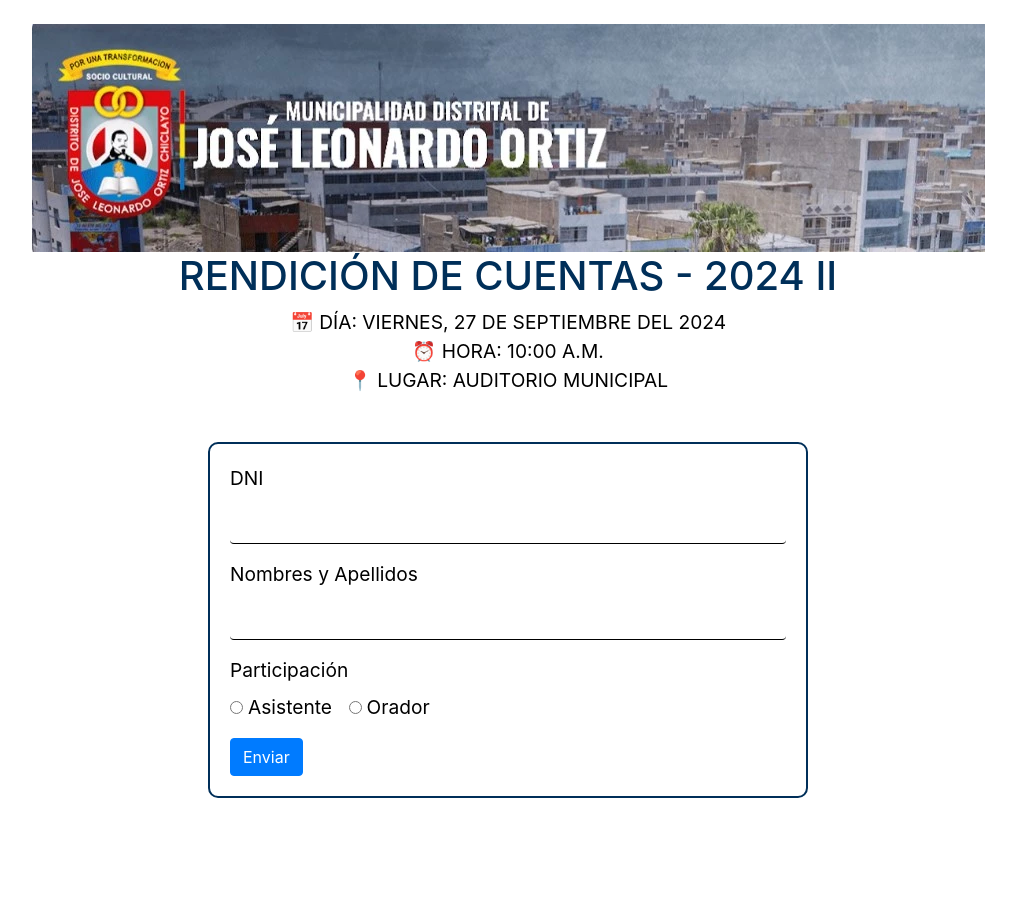
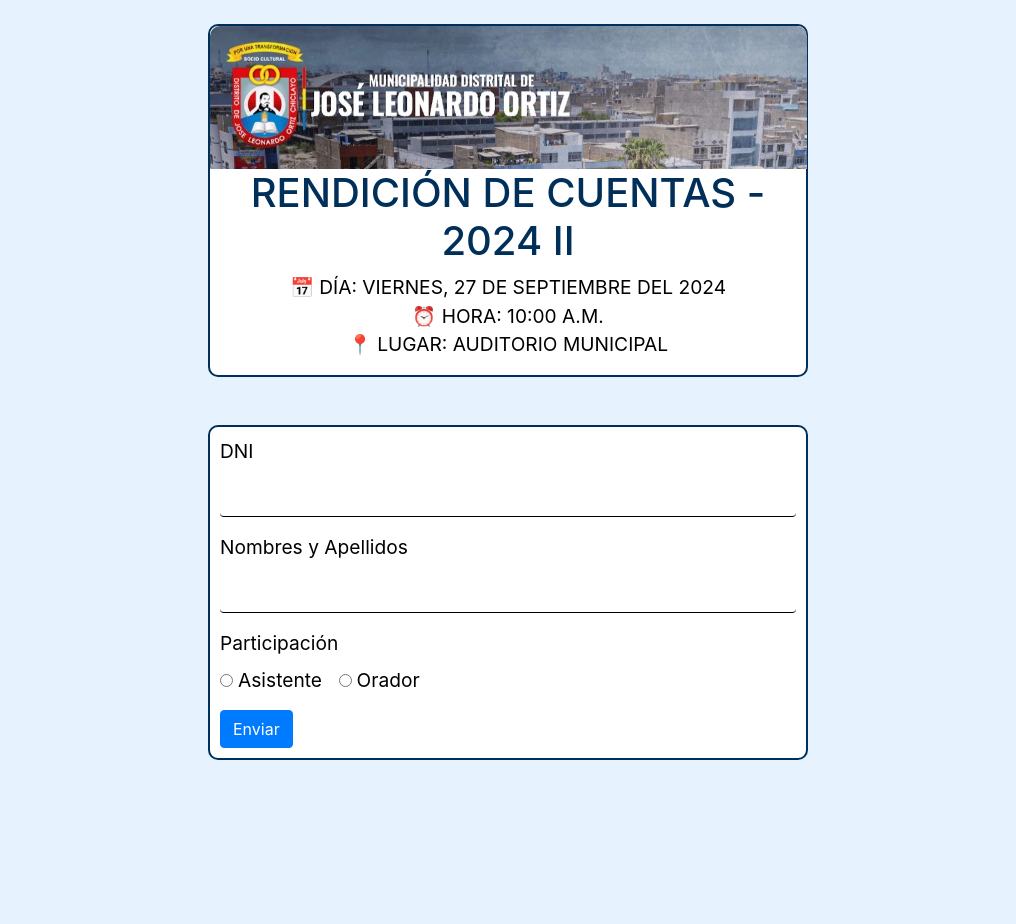
Before and after one commit to JulianB0315/rendicion_cuentas, a CodeIgniter 4 app: the page made by app/Views/form.php in a window 1280 px wide. Shown: the whole page, without its empty margins (132-1148 px from the left). Before the commit the page ends 798 px from the top, so only its background shows below. Run offline with PHP 8.4 and a stand-in for CodeIgniter, Linux system fonts and the light colour scheme; the template is opened without the code that fills it, so the values that code supplies are empty; some libraries are stand-ins or nearby versions.

Commit message:
Update form.php

```diff
--- a/app/Views/form.php
+++ b/app/Views/form.php
@@ -8,9 +8,9 @@
     <link href="https://stackpath.bootstrapcdn.com/bootstrap/4.5.2/css/bootstrap.min.css" rel="stylesheet">
 </head>
 
-<body>
-    <div class="text-center my-4" style="border: 2xp solid #002F59;">
-        <img src="<?= base_url("img/logo.webp") ?>" alt="Logo" style="">
+<body style="background-color:rgb(230, 243, 255); height: 900px;">
+    <div class="text-center my-4" style="border: 2px solid #002F59; width: 600px; border-radius: 10px; margin: auto; background-color: #FFFFFF;">
+        <img src="<?= base_url("img/logo.webp") ?>" alt="Logo" style="width: 597px; border-top-left-radius: 10px; border-top-right-radius: 10px; display: block; margin: 0 auto;">
         <h1 style="color: #002F59;">RENDICIÓN DE CUENTAS - 2024 II</h1>
         <p style="color: #000000; font-size: 1.2em;">
             📅 DÍA: VIERNES, 27 DE SEPTIEMBRE DEL 2024<br>
@@ -18,7 +18,8 @@
             📍 LUGAR: AUDITORIO MUNICIPAL
         </p>
     </div>
-    <form action="<?= base_url('procesar_formulario') ?>" method="post" class="container mt-5" style="max-width: 600px; margin: auto; padding: 20px; border-radius: 10px; border: 2px solid #002F59;">
+    </div>
+    <form action="<?= base_url('procesar_formulario') ?>" method="post" class="container mt-5" style="max-width: 600px; margin: auto; padding: 10px; border-radius: 10px; border: 2px solid #002F59; background-color: #FFFFFF;">
         <div id="persona-info">
             <div class="form-group">
                 <label for="numero" style="color: #000000; font-size: 1.2em;">DNI</label>
@@ -80,7 +81,7 @@
         </div>
         <div id="submit-buttons">
             <button type="submit" class="btn btn-primary" id="submit-button" style="display: block;">Enviar</button>
-            <button type="button" class="btn btn-secondary" id="next-button" style="display: none;">Siguiente</button>
+            <button type="button" class="btn btn-primary" id="next-button" style="display: none;" disabled>Siguiente</button>
         </div>
     </form>
 
@@ -113,6 +114,20 @@
             document.getElementById('next-button').style.display = 'none';
             document.getElementById('submit-button').style.display = 'block';
         });
+        document.getElementById('submit-button').addEventListener('click', function() {
+            alert('Formulario enviado correctamente');
+        });
+        document.addEventListener('DOMContentLoaded', function() {
+            const inputs = document.querySelectorAll('#persona-info input');
+            const button = document.getElementById('next-button');
+            function validarInputs() {
+            const completos = [...inputs].every(input => input.value.trim() !== "");
+            button.disabled = !completos;
+            button.classList.toggle("active", completos);
+            }
+            inputs.forEach(input => input.addEventListener('input', validarInputs));
+            validarInputs();
+        });
     </script>
 </body>
 
```
